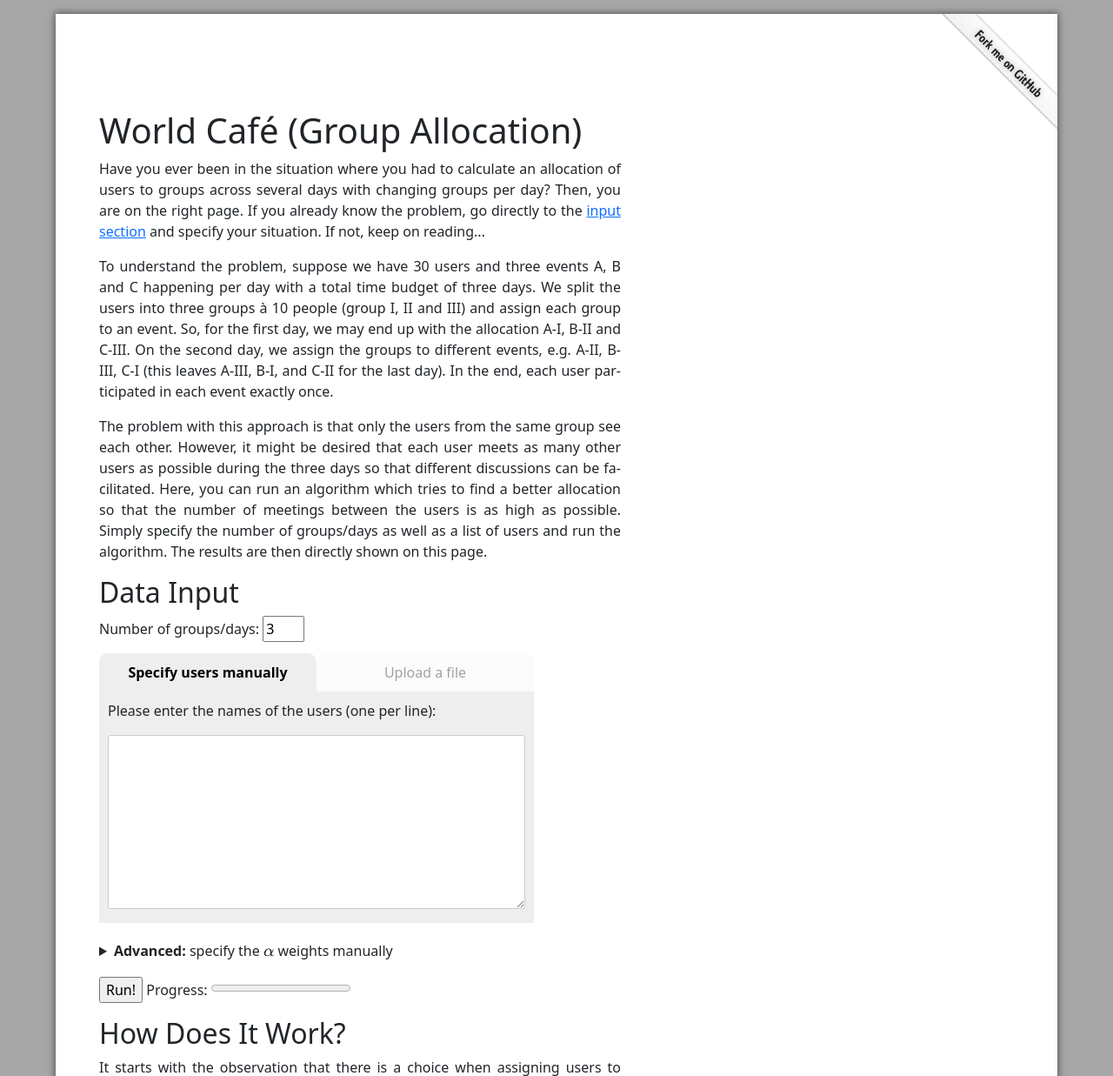
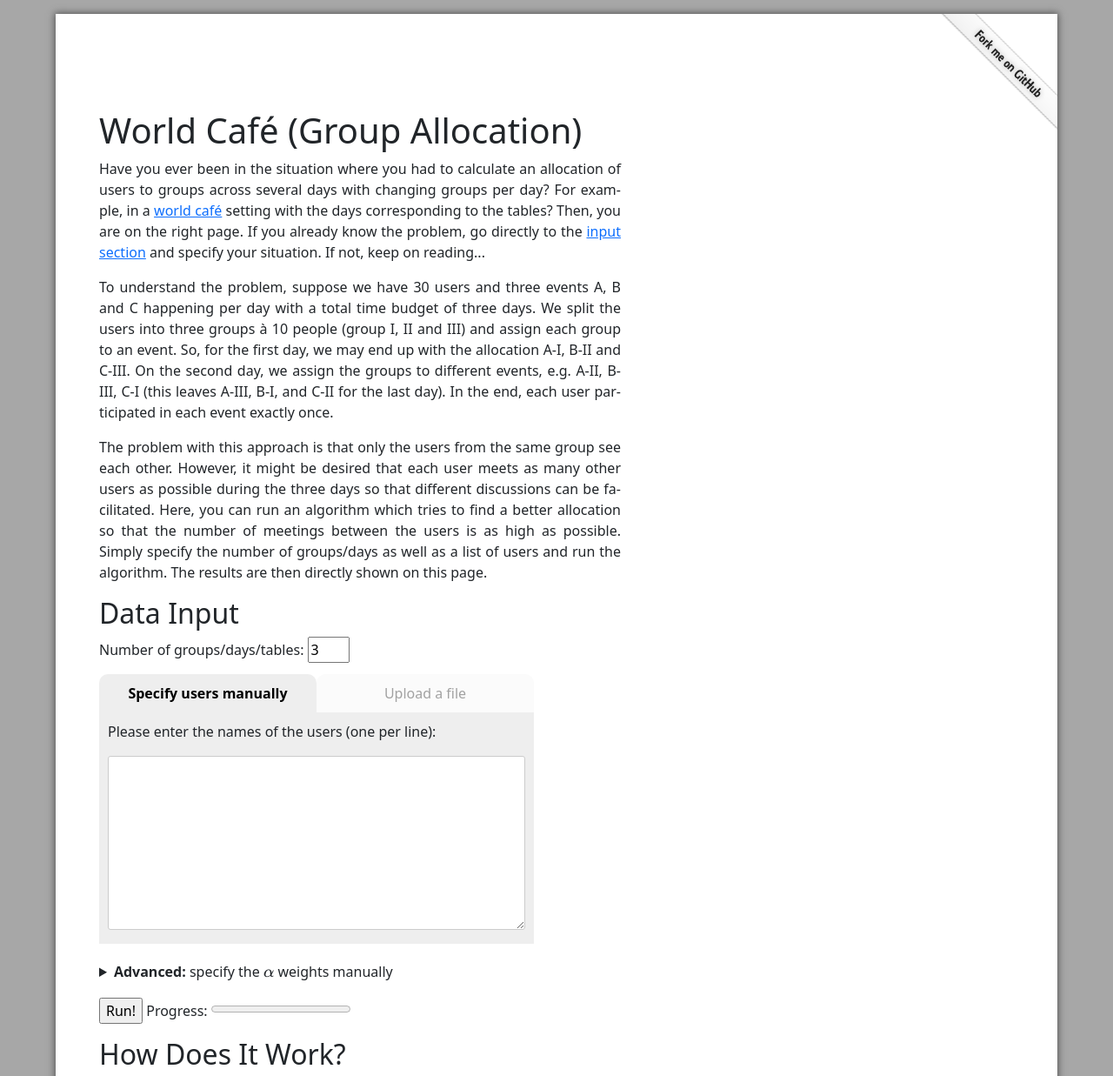
Before and after one commit to JanSellner/WorldCafe, a Flask app: page / in a window 1280 px wide. Shown: the top 1237 px of the page at 87% size. Run offline with Flask 3, Linux system fonts and the light colour scheme; some libraries are stand-ins or nearby versions.

Commit message:
additional webpage info

```diff
--- a/server/forms.py
+++ b/server/forms.py
@@ -6,7 +6,7 @@
 
 
 class InputDataForm(FlaskForm):
-    n_groups = IntegerField('Number of groups/days', validators=[InputRequired()], widget=NumberInput(min=2, max=8), default=3)
+    n_groups = IntegerField('Number of groups/days/tables', validators=[InputRequired()], widget=NumberInput(min=2, max=8), default=3)
     selection_type = RadioField('Selection type', choices=[('text', 'Specify users manually'), ('file', 'Upload a file')], validators=[InputRequired()], default='text')
     users = TextAreaField('Users', description='One name per line.')
     file = FileField('File', validators=[FileAllowed(['csv'])], description='CSV file')
--- a/server/routes.py
+++ b/server/routes.py
@@ -1,4 +1,5 @@
 import base64
+import os
 import re
 from io import StringIO
 from timeit import default_timer
@@ -76,6 +77,8 @@ def test_disconnect():
 @app.route('/index', methods=['GET', 'POST'])
 def index():
     form = InputDataForm(CombinedMultiDict((request.files, request.form)))
+    hosting_information = os.getenv('HOSTING_INFORMATION', 'No hosting information provided (this instance may be self-hosted).')
+
     try:
         if form.validate_on_submit():
             if form.selection_type.data == 'text':
@@ -121,11 +124,11 @@ def index():
 
             form.progress_bar = 1
 
-            return render_template('index.html', form=form, table=table_data, stats=table_input.stats(), csv_data=csv_base64, messages=messages)
+            return render_template('index.html', form=form, table=table_data, stats=table_input.stats(), csv_data=csv_base64, messages=messages, hosting_information=hosting_information)
         else:
-            return render_template('index.html', form=form)
+            return render_template('index.html', form=form, hosting_information=hosting_information)
     except UserError as error:
-        return render_template('index.html', form=form, error=str(error))
+        return render_template('index.html', form=form, error=str(error), hosting_information=hosting_information)
     except ServerError as error:
         print(error)
-        return render_template('index.html', form=form, error=f'An internal server error occurred. Please report this problem to the developers (code {error.code}).')
+        return render_template('index.html', form=form, error=f'An internal server error occurred. Please report this problem to the developers (code {error.code}).', hosting_information=hosting_information)
--- a/server/static/style.css
+++ b/server/static/style.css
@@ -160,6 +160,12 @@ object {
     height: 500px;
     flex-grow: 1;
 }
+hr {
+    max-width: 600px;
+}
+small {
+    font-size: 0.75em;
+}
 span.tooltip_heading {
     font-size: 1.1rem;
 }
--- a/server/templates/index.html
+++ b/server/templates/index.html
@@ -50,7 +50,7 @@
 <body>
     <a id="github_logo" href="https://github.com/JanSellner/WorldCafe" target="_blank" rel="noopener noreferrer" title="Fork me on GitHub"></a>
     <h1>World Café (Group Allocation)</h1>
-    <p>Have you ever been in the situation where you had to calculate an allocation of users to groups across several days with changing groups per day? Then, you are on the right page. If you already know the problem, go directly to the <a href="#sec:input">input section</a> and specify your situation. If not, keep on reading...</p>
+    <p>Have you ever been in the situation where you had to calculate an allocation of users to groups across several days with changing groups per day? For example, in a <a href="https://en.wikipedia.org/wiki/World_caf%C3%A9_(conversation)" target="_blank">world café</a> setting with the days corresponding to the tables? Then, you are on the right page. If you already know the problem, go directly to the <a href="#sec:input">input section</a> and specify your situation. If not, keep on reading...</p>
 
     <p>To understand the problem, suppose we have 30 users and three events A, B and C happening per day with a total time budget of three days. We split the users into three groups à 10 people (group I, II and III) and assign each group to an event. So, for the first day, we may end up with the allocation A-I, B-II and C-III. On the second day, we assign the groups to different events, e.g. A-II, B-III, C-I (this leaves A-III, B-I, and C-II for the last day). In the end, each user participated in each event exactly once.</p>
 
@@ -854,5 +854,8 @@
     <p>We now have everything to evaluate whether an allocation \(A\) is good or not; at least according to the error \(E(A)\). But how do we find a good allocation? A naive approach would be to test every combination and take simply the best. However, we have \(\left(n_{\text{days}}!\right)^{n_{\text{users}}}\) combinations to test in total! That is exponential growth over factorial growth here, i.e. intractable in practice for larger values of \(n_{\text{days}}\) or \(n_{\text{users}}\). So, we need a different approach...</p>
 
     <p>Simply put, the idea is to test different allocations \(A\) randomly and select the one with the lowest error \(E(A)\). We start with a random allocation \(A_0\) and then select one user (also randomly) and try to change her or his assignment over the days. This results in a temporary allocation \(A_{\operatorname{tmp}}\) and when the error decreases, i.e. \(E(A_{\operatorname{tmp}}) &lt; E(A_0)\), we keep the allocation (\(A_1 = A_{\operatorname{tmp}}\)). If the error increases, \(A_{\operatorname{tmp}}\) is discarded. After permuting every assignment of the current user, we randomly select another user and repeat the process. We keep on with this procedure for a certain amount of time and hopefully get a good allocation \(A_*\) at the end.</p>
+    <hr />
+    <p><small>Data protection (GDPR): The data submitted by the user to this tool is only used to calculate the group allocation and is not stored further.<br />
+    Hosting information: {{ hosting_information }}</small></p>
 </body>
 </html>
```
Also changed, not shown: README.md.
